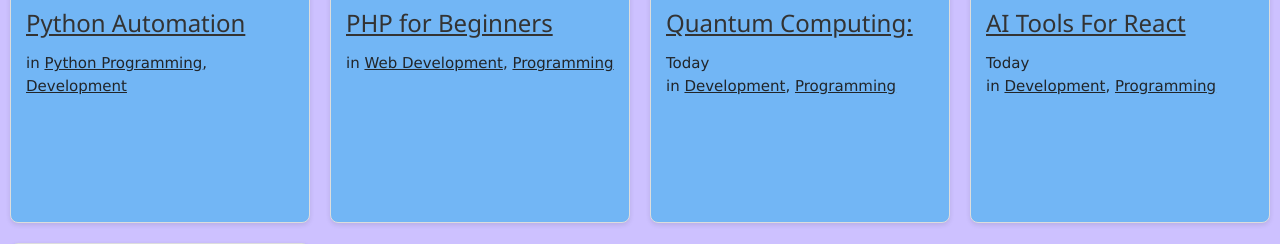
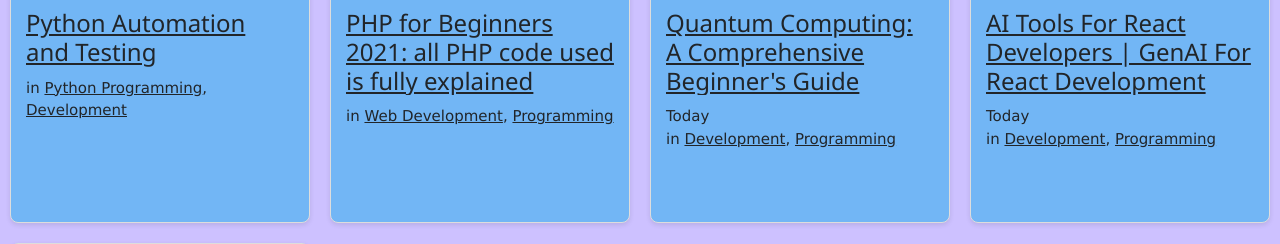
Before and after one commit to Hamza-alikazmi/Hamza-alikazmi.github.io, a PHP site: page / in a window 1280 px wide. Shown: the part 1565-1809 px from the top of the page. Run offline with PHP 8.4, Linux system fonts and the light colour scheme.

Commit message:
Update style.css

```diff
--- a/style.css
+++ b/style.css
@@ -291,11 +291,11 @@ button:active {
     box-shadow: 0 2px 5px rgba(0, 0, 0, 0.1);
 }
 
-h2 {
+/*h2 {
     font-size: 1.5em;
     color: #333;
     margin-bottom: 10px;
-}
+}*/
 
 /* Posts */
 .posts {
@@ -338,7 +338,6 @@ footer .d-flex {
 .title{
     font-size: x-large;
     font-weight: 100Px;
-    max-height: 9%;
     overflow: hidden;
 }
 .title:hover {
```
